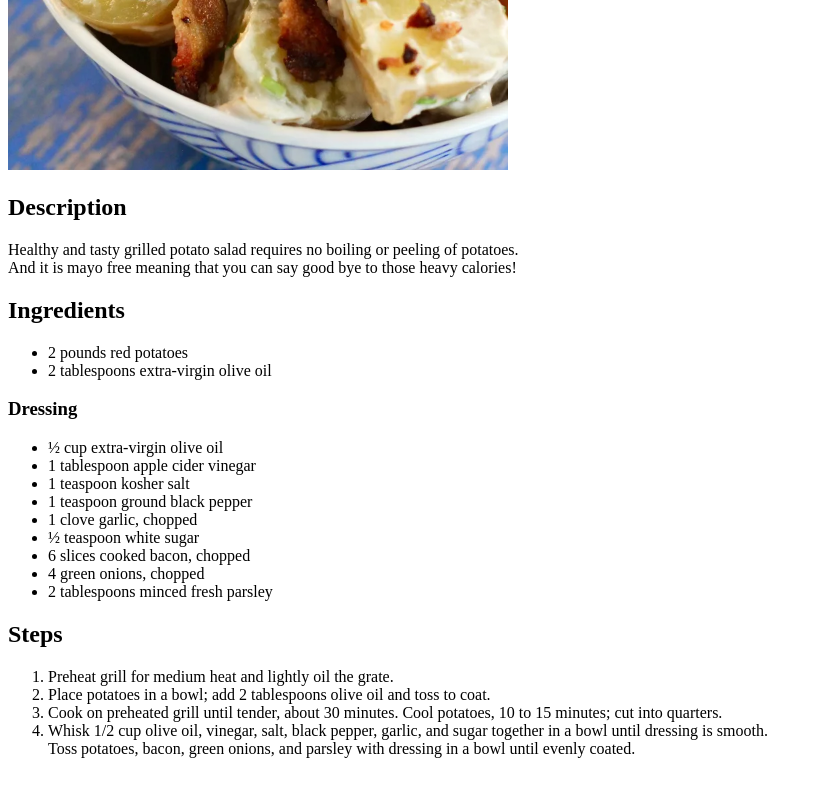
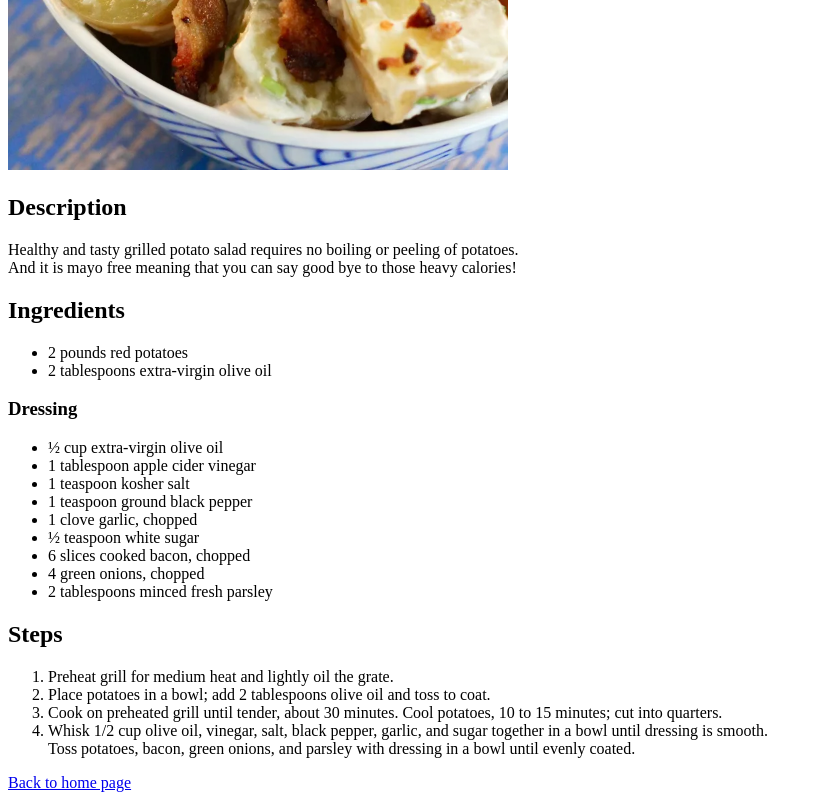
Before and after one commit to thomaslim6793/odin-recipes, a plain HTML site: page recipes/potato-salad.html in a window 1280 px wide. Shown: the part 410-1210 px from the top of the page, without its empty margins (0-822 px from the left). Before the commit the page ends 1184 px from the top, so only its background shows below. Drawn offline with Linux system fonts and the light colour scheme.

Commit message:
for non home pages, added link back to home page.

```diff
--- a/recipes/potato-salad.html
+++ b/recipes/potato-salad.html
@@ -40,5 +40,7 @@
             Toss potatoes, bacon, green onions, and parsley with dressing in a bowl until evenly coated.</li>
     </ol>
 
+    <a href="../index.html">Back to home page</a>
+
 </body>
 </html>
```
Also changed, not shown: recipes/chicken-noodle-soup.html (+1 -0 lines), recipes/pancakes.html (+1 -0 lines).
